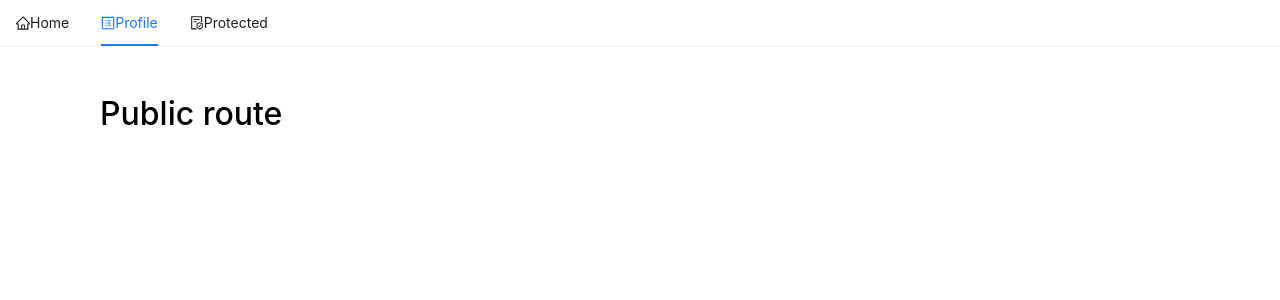
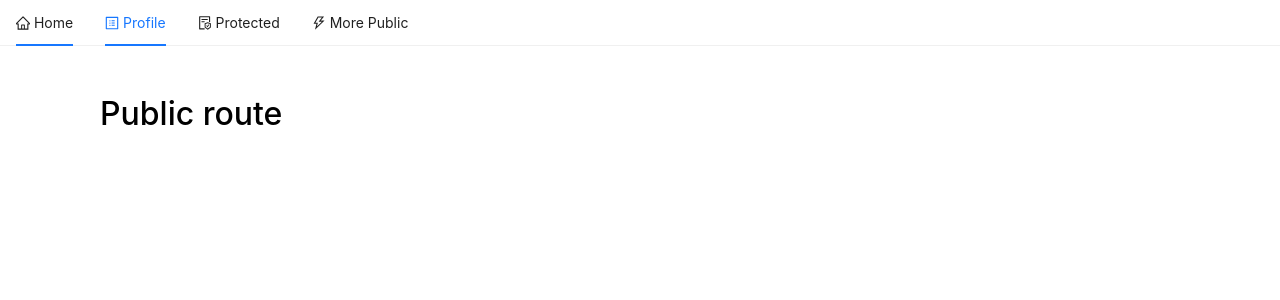
Before and after one commit to DrewHalverson/basic-authentication, a React (Create React App) app: page /profile in a window 1280 px wide. Shown: the top 300 px of the page. Built offline with nearby package versions, Linux system fonts and the light colour scheme; no server answers; what aws-amplify would draw is missing.

Commit message:
added a new public component and updated Nav,js and Router.js to make it work

```diff
--- /dev/null
+++ b/src/MorePublic.js
@@ -0,0 +1,12 @@
+import React from 'react'
+import Container from './Container'
+
+const MorePublic = () => {
+  return (
+    <Container>
+      <h1>This is another Public route</h1>
+    </Container>
+  )
+}
+
+export default MorePublic
--- a/src/Nav.js
+++ b/src/Nav.js
@@ -1,7 +1,7 @@
 import React from 'react'
 import { Link } from 'react-router-dom'
 import { Menu } from 'antd'
-import { HomeOutlined, ProfileOutlined, FileProtectOutlined } from
+import { HomeOutlined, ProfileOutlined, FileProtectOutlined, ThunderboltOutlined } from
          '@ant-design/icons'
 
 const Nav = (props) => {
@@ -11,17 +11,22 @@ const Nav = (props) => {
       <Menu selectedKeys={[current]} mode="horizontal">
         <Menu.Item key='home'>
           <Link to={`/`}>
-            <HomeOutlined />Home
+            <HomeOutlined /> Home
           </Link>
         </Menu.Item>
         <Menu.Item key='profile'>
           <Link to='/profile'>
-          <ProfileOutlined />Profile
+          <ProfileOutlined /> Profile
           </Link>
         </Menu.Item>
         <Menu.Item key='protected'>
           <Link to='/protected'>
-            <FileProtectOutlined />Protected
+            <FileProtectOutlined /> Protected
+          </Link>
+        </Menu.Item>
+        <Menu.Item key='morepublic'>
+          <Link to={`/morepublic`}>
+            <ThunderboltOutlined /> More Public
           </Link>
         </Menu.Item>
       </Menu>
--- a/src/Router.js
+++ b/src/Router.js
@@ -5,6 +5,7 @@ import Nav from './Nav'
 import Public from './Public'
 import Profile from './Profile'
 import Protected from './Protected'
+import MorePublic from './MorePublic'
 
 const Router = () => {
   const [current, setCurrent] = useState('home')
@@ -26,6 +27,7 @@ const Router = () => {
         <Route exact path="/" element={<Public/>}/>
         <Route exact path="/protected" element={<Protected/>} />
         <Route exact path="/profile" element={<Profile/>}/>
+        <Route exact path="/morepublic" element={<MorePublic/>}/>
         <Route element={<Public/>}/>
       </Routes>
     </HashRouter>
```
